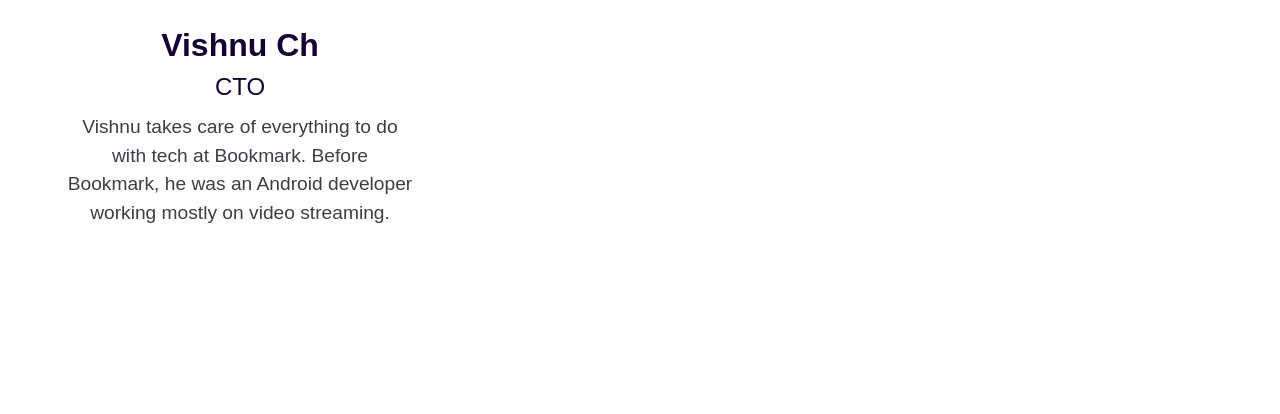
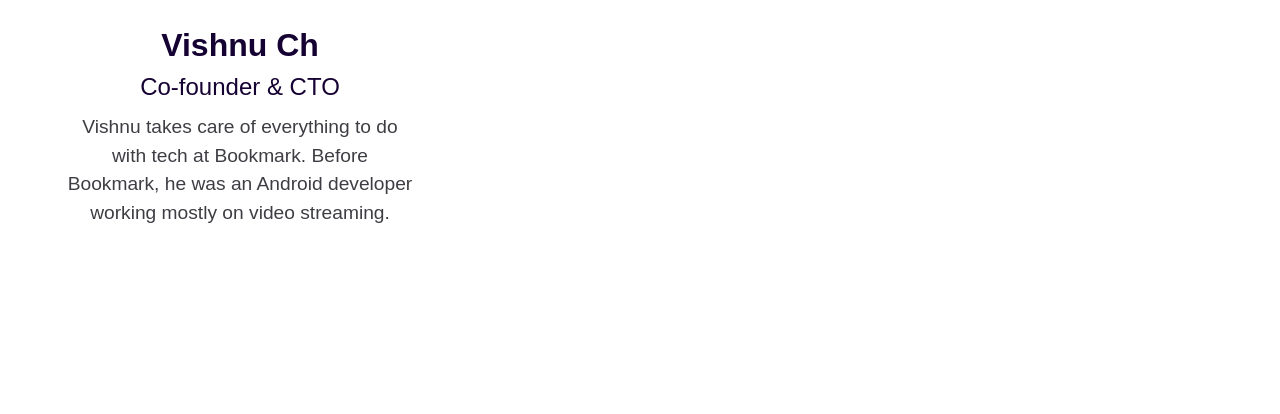
Before and after one commit to bookmarkapp/bookmarkapp.github.io, a plain HTML site: page about.html in a window 1280 px wide. Shown: the part 2130-2544 px from the top of the page. Drawn offline with nearby package versions, Linux system fonts and the light colour scheme; a script that the page names is missing.

Commit message:
Add files via upload

```diff
--- a/about.html
+++ b/about.html
@@ -172,7 +172,7 @@
                                             </div>
                                             <div class="margin-bottom margin-xsmall">
                                                 <div class="text-size-large text-weight-semibold">Vishnu Ch</div>
-                                                <div class="text-size-medium-5">CTO</div>
+                                                <div class="text-size-medium-5">Co-founder &amp; CTO</div>
                                                 <p class="paragraph-7">Vishnu takes care of everything to do with tech
                                                     at Bookmark. Before Bookmark, he was an Android developer working
                                                     mostly on video streaming.</p>
```
